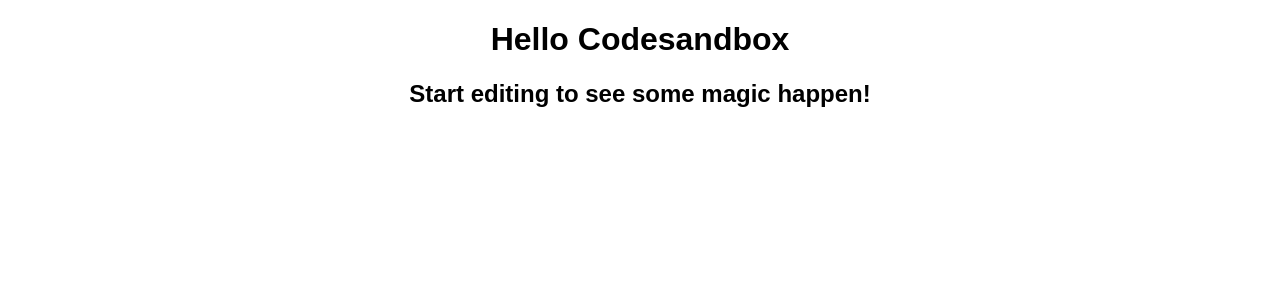
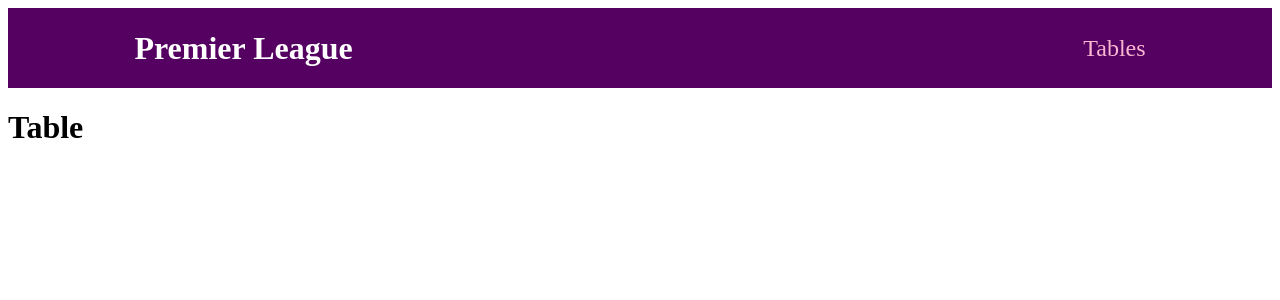
Before and after one commit to geraldtivatyi/premierleague, a React (Create React App) app: page /tables in a window 1280 px wide. Shown: the top 300 px of the page. Built offline with nearby package versions, Linux system fonts and the light colour scheme.

Commit message:
Create tables and fixtures page structure

```diff
--- a/package.json
+++ b/package.json
@@ -10,6 +10,7 @@
   "dependencies": {
     "react": "17.0.2",
     "react-dom": "17.0.2",
+    "react-router-dom": "5.2.0",
     "react-scripts": "4.0.0"
   },
   "devDependencies": {
--- a/src/App.js
+++ b/src/App.js
@@ -1,4 +1,7 @@
-import "./styles.css";
+import { Route, Switch } from "react-router-dom";
+import Table from "./components/Table";
+import FixturesPage from "./components/Fixtures";
+import Layout from "./components/layouts/Layout";
 
 // FlankSource JS code exam
 //
@@ -54,11 +57,19 @@
 //
 // Please feel free to let us know if the test was overly difficult or easy or problematic in any way.
 
-export default function App() {
+function App() {
   return (
-    <div className="App">
-      <h1>Hello Codesandbox</h1>
-      <h2>Start editing to see some magic happen!</h2>
+    <div>
+      <Layout>
+        <Switch>
+          <Route path="/tables">
+            <Table />
+          </Route>
+          <Route path="/fixtures/:teamuc" children={<FixturesPage />} />
+        </Switch>
+      </Layout>
     </div>
   );
 }
+
+export default App;
--- /dev/null
+++ b/src/components/Fixtures.js
@@ -0,0 +1,9 @@
+function FixturesPage() {
+  return (
+    <div>
+      <h1>Fixture List</h1>
+    </div>
+  );
+}
+
+export default FixturesPage;
--- /dev/null
+++ b/src/components/Table.js
@@ -0,0 +1,9 @@
+function Table() {
+  return (
+    <div>
+      <h1>Table</h1>
+    </div>
+  );
+}
+
+export default Table;
--- /dev/null
+++ b/src/components/layouts/Layout.js
@@ -0,0 +1,13 @@
+import classes from "./Layout.module.css";
+import MainNavigation from "./MainNavigation";
+
+function Layout(props) {
+  return (
+    <div classname={classes.Layout}>
+      <MainNavigation />
+      <main>{props.children}</main>
+    </div>
+  );
+}
+
+export default Layout;
--- /dev/null
+++ b/src/components/layouts/Layout.module.css
@@ -0,0 +1,5 @@
+.main {
+  margin: 3rem auto;
+  width: 90%;
+  max-width: 40rem;
+}
--- /dev/null
+++ b/src/components/layouts/MainNavigation.js
@@ -0,0 +1,19 @@
+import { Link } from "react-router-dom";
+import classes from "./MainNavigation.module.css";
+
+function MainNavigation() {
+  return (
+    <header className={classes.header}>
+      <div className={classes.logo}>Premier League</div>
+      <nav>
+        <ul>
+          <li>
+            <Link to="/tables">Tables</Link>
+          </li>
+        </ul>
+      </nav>
+    </header>
+  );
+}
+
+export default MainNavigation;
--- /dev/null
+++ b/src/components/layouts/MainNavigation.module.css
@@ -0,0 +1,38 @@
+.header {
+  height: 5rem;
+  display: flex;
+  align-items: center;
+  justify-content: space-between;
+  background-color: #550162;
+  padding: 0 10%;
+}
+
+.logo {
+  font-size: 2rem;
+  color: white;
+  font-weight: bold;
+}
+
+.header ul {
+  list-style: none;
+  margin: 0;
+  padding: 0;
+  display: flex;
+  align-items: baseline;
+}
+
+.header li {
+  margin-left: 3rem;
+}
+
+.header a {
+  text-decoration: none;
+  font-size: 1.5rem;
+  color: #fcb8d2;
+}
+
+.header a:hover,
+.header a:active,
+.header a.active {
+  color: white;
+}
```
Also changed, not shown: src/index.js (+5 -3 lines).
